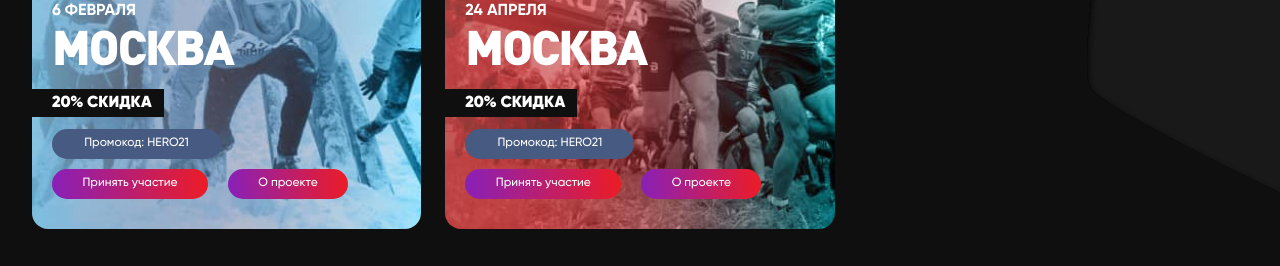
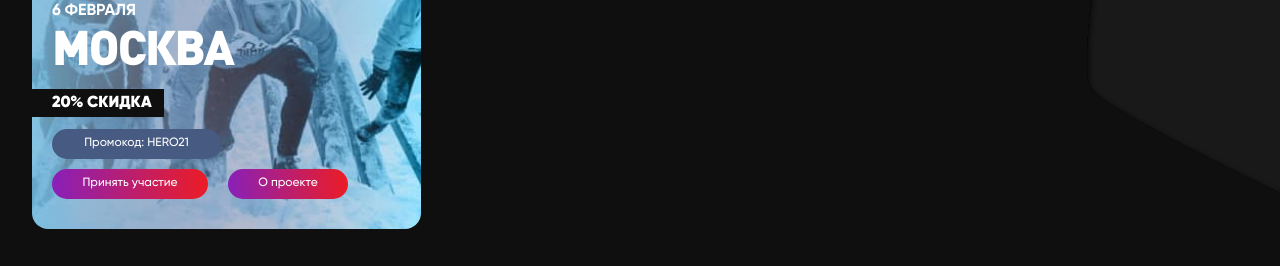
Before and after one commit to vladislavSp/black-friday, a website built with webpack: page index.html in a window 1280 px wide. Shown: the part 1481-1747 px from the top of the page. Built offline with nearby package versions, Linux system fonts and the light colour scheme.

Commit message:
Update adaptive

```diff
--- a/index.html
+++ b/index.html
@@ -100,20 +100,20 @@
             <span class="activity__sale">20% скидка</span>
             <button class="btn btn--promo" type="button" value="HERO21">Промокод:&nbsp;<span>HERO21</span></button>
             <div class="activity__btns">
-              <a class="btn btn--href" href="/">Принять участие</a>
+              <a class="btn btn--href" href="https://heroleague.ru/?buy=461395" target="_blank" rel="noopener">Принять участие</a>
               <a class="btn btn--project" href="https://heroleague.ru/race/" target="_blank" rel="noopener">О проекте</a>
             </div>
           </li>
-          <li class="activity__item activity__item--2" data-filter-block="racehero">
-            <img class="activity__img" width="84" height="42" src="assets/images/logo-racehero.svg" alt="Лого Мероприятия">
+          <li class="activity__fix" data-filter-block="racehero">
+            <!-- <img class="activity__img" width="84" height="42" src="assets/images/logo-racehero.svg" alt="Лого Мероприятия">
             <b class="activity__subtitle">24 апреля</b>
             <h3 class="activity__city">Москва</h3>
             <span class="activity__sale">20% скидка</span>
             <button class="btn btn--promo" type="button" value="HERO21">Промокод:&nbsp;<span>HERO21</span></button>
             <div class="activity__btns">
-              <a class="btn btn--href" href="/">Принять участие</a>
+              <a class="btn btn--href" href="https://heroleague.ru/?buy=461395" target="_blank" rel="noopener">Принять участие</a>
               <a class="btn btn--project" href="https://heroleague.ru/race/" target="_blank" rel="noopener">О проекте</a>
-            </div>
+            </div> -->
           </li>
           <li class="activity__fix" data-filter-block="racehero">
             <!-- activity__item activity__item--3 -->
@@ -134,7 +134,7 @@
             <span class="activity__sale">20% скидка</span>
             <button class="btn btn--promo" type="button" value="HERO21">Промокод:&nbsp;<span>HERO21</span></button>
             <div class="activity__btns">
-              <a class="btn btn--href" href="/">Принять участие</a>
+              <a class="btn btn--href" href="https://heroleague.ru/?buy=461138" target="_blank" rel="noopener">Принять участие</a>
               <a class="btn btn--project" href="https://heroleague.ru/race/" target="_blank" rel="noopener">О проекте</a>
             </div>
           </li>
@@ -145,7 +145,7 @@
             <span class="activity__sale">20% скидка</span>
             <button class="btn btn--promo" type="button" value="HERO21">Промокод:&nbsp;<span>HERO21</span></button>
             <div class="activity__btns">
-              <a class="btn btn--href" href="/">Принять участие</a>
+              <a class="btn btn--href" href="https://heroleague.ru/?buy=355997" target="_blank" rel="noopener">Принять участие</a>
               <a class="btn btn--project" href="https://heroleague.ru/race/" target="_blank" rel="noopener">О проекте</a>
             </div>
           </li>
@@ -156,7 +156,7 @@
             <span class="activity__sale">20% скидка</span>
             <button class="btn btn--promo" type="button" value="HERO21">Промокод:&nbsp;<span>HERO21</span></button>
             <div class="activity__btns">
-              <a class="btn btn--href" href="/">Принять участие</a>
+              <a class="btn btn--href" href="https://heroleague.ru/?buy=356021" target="_blank" rel="noopener">Принять участие</a>
               <a class="btn btn--project" href="https://heroleague.ru/race/" target="_blank" rel="noopener">О проекте</a>
             </div>
           </li>
@@ -167,7 +167,7 @@
             <span class="activity__sale">20% скидка</span>
             <button class="btn btn--promo" type="button" value="HERO21">Промокод:&nbsp;<span>HERO21</span></button>
             <div class="activity__btns">
-              <a class="btn btn--href" href="/">Принять участие</a>
+              <a class="btn btn--href" href="https://heroleague.ru/?buy=461052" target="_blank" rel="noopener">Принять участие</a>
               <a class="btn btn--project" href="https://heroleague.ru/race/" target="_blank" rel="noopener">О проекте</a>
             </div>
           </li>
@@ -178,7 +178,7 @@
             <span class="activity__sale">20% скидка</span>
             <button class="btn btn--promo" type="button" value="HERO21">Промокод:&nbsp;<span>HERO21</span></button>
             <div class="activity__btns">
-              <a class="btn btn--href" href="/">Принять участие</a>
+              <a class="btn btn--href" href="https://heroleague.ru/?buy=461056" target="_blank" rel="noopener">Принять участие</a>
               <a class="btn btn--project" href="https://heroleague.ru/race/" target="_blank" rel="noopener">О проекте</a>
             </div>
           </li>
@@ -189,7 +189,7 @@
             <span class="activity__sale">20% скидка</span>
             <button class="btn btn--promo" type="button" value="HERO21">Промокод:&nbsp;<span>HERO21</span></button>
             <div class="activity__btns">
-              <a class="btn btn--href" href="/">Принять участие</a>
+              <a class="btn btn--href" href="https://heroleague.ru/?buy=461066" target="_blank" rel="noopener">Принять участие</a>
               <a class="btn btn--project" href="https://heroleague.ru/race/" target="_blank" rel="noopener">О проекте</a>
             </div>
           </li>
@@ -200,7 +200,7 @@
             <span class="activity__sale">20% скидка</span>
             <button class="btn btn--promo" type="button" value="HERO21">Промокод:&nbsp;<span>HERO21</span></button>
             <div class="activity__btns">
-              <a class="btn btn--href" href="/">Принять участие</a>
+              <a class="btn btn--href" href="https://heroleague.ru/?buy=461326" target="_blank" rel="noopener">Принять участие</a>
               <a class="btn btn--project" href="https://heroleague.ru/race/" target="_blank" rel="noopener">О проекте</a>
             </div>
           </li>
@@ -211,7 +211,7 @@
             <span class="activity__sale">20% скидка</span>
             <button class="btn btn--promo" type="button" value="HERO21">Промокод:&nbsp;<span>HERO21</span></button>
             <div class="activity__btns">
-              <a class="btn btn--href" href="/">Принять участие</a>
+              <a class="btn btn--href" href="https://heroleague.ru/?buy=460906" target="_blank" rel="noopener">Принять участие</a>
               <a class="btn btn--project" href="https://heroleague.ru/race/" target="_blank" rel="noopener">О проекте</a>
             </div>
           </li>
@@ -222,7 +222,7 @@
             <span class="activity__sale">20% скидка</span>
             <button class="btn btn--promo" type="button" value="HERO21">Промокод:&nbsp;<span>HERO21</span></button>
             <div class="activity__btns">
-              <a class="btn btn--href" href="/">Принять участие</a>
+              <a class="btn btn--href" href="https://heroleague.ru/?buy=460877" target="_blank" rel="noopener">Принять участие</a>
               <a class="btn btn--project" href="https://heroleague.ru/race/" target="_blank" rel="noopener">О проекте</a>
             </div>
           </li>
@@ -232,12 +232,11 @@
           <div class="banner__wrap">
             <h2 class="banner__title">Бежит вся Россия!</h2>
             <b class="banner__text">V Всероссийский полумарафон</b>
-            <span class="activity__sale activity__sale--banner">скидка до 20%</span>
+            <span class="activity__sale activity__sale--banner">скидка 15%</span>
             <div class="banner__btns">
               <button class="banner__btn btn btn--promo" type="button" value="ZABEG21">Промокод:&nbsp;<span>ZABEG21</span></button>
-              <button class="banner__btn btn btn--promo" type="button" value="ZABEGON21">Промокод:&nbsp;<span>ZABEGON21</span></button>
-              <a class="banner__btn btn btn--href" href="https://забег.рф/#format" target="_blank" rel="noopener">Принять участие</a>
-              <!-- <a class="btn btn--project" href="/">О проекте</a> -->
+              <!-- <button class="banner__btn btn btn--promo" type="button" value="ZABEGON21">Промокод:&nbsp;<span>ZABEGON21</span></button> -->
+              <a class="banner__btn btn btn--href" href="https://heroleague.ru/?buy=434762" target="_blank" rel="noopener">Принять участие</a>
             </div>
           </div>
 
@@ -252,9 +251,9 @@
             <h3 class="activity__city activity__city--sec">Москва</h3>
             <span class="activity__sale activity__sale--sec">20% скидка</span>
             <div class="activity__btns activity__btns--sec">
-              <a class="activity__btn activity__btn--sec btn btn--project" href="/">О проекте</a>
+              <a class="activity__btn activity__btn--sec btn btn--project" href="https://heroleague.ru/arena/ru/" target="_blank" rel="noopener">О проекте</a>
               <button class="activity__btn activity__btn--sec btn btn--promo" type="button" value="ARENA21">Промокод: ARENA21</button>
-              <a class="btn btn--href" href="https://heroleague.ru/arena/ru/" target="_blank" rel="noopener">Принять участие</a>
+              <a class="btn btn--href" href="https://heroleague.ru/?buy=407005" target="_blank" rel="noopener">Принять участие</a>
             </div>
           </li>
           <li class="activity__item proj proj--2" data-filter-block="games">
@@ -262,9 +261,9 @@
             <h3 class="activity__city activity__city--sec">Москва</h3>
             <span class="activity__sale activity__sale--sec">20% скидка</span>
             <div class="activity__btns activity__btns--sec">
-              <a class="activity__btn activity__btn--sec btn btn--project" href="/">О проекте</a>
+              <a class="activity__btn activity__btn--sec btn btn--project" href="https://games.heroleague.ru/" target="_blank" rel="noopener">О проекте</a>
               <button class="activity__btn activity__btn--sec btn btn--promo" type="button" value="IGRA20">Промокод: IGRA20</button>
-              <a class="btn btn--href" href="https://games.heroleague.ru/" target="_blank" rel="noopener">Принять участие</a>
+              <a class="btn btn--href" href="https://heroleague.ru/?buy=374301" target="_blank" rel="noopener">Принять участие</a>
             </div>
           </li>
           <li class="activity__item proj proj--3" data-filter-block="letape">
@@ -272,9 +271,9 @@
             <h3 class="activity__city activity__city--sec">Москва</h3>
             <span class="activity__sale activity__sale--sec">20% скидка</span>
             <div class="activity__btns activity__btns--sec">
-              <a class="activity__btn activity__btn--sec btn btn--project" href="/">О проекте</a>
+              <a class="activity__btn activity__btn--sec btn btn--project" href="#">О проекте</a>
               <button class="activity__btn activity__btn--sec btn btn--promo" type="button" value="LETAPE21">Промокод: LETAPE21</button>
-              <a class="btn btn--href" href="/">Принять участие</a>
+              <a class="btn btn--href" href="#">Принять участие</a>
             </div>
           </li>
           <li class="activity__item proj proj--4" data-filter-block="letape">
@@ -282,9 +281,9 @@
             <h3 class="activity__city activity__city--sec activity__city--spb">Санкт-Петербург</h3>
             <span class="activity__sale activity__sale--sec">20% скидка</span>
             <div class="activity__btns activity__btns--sec">
-              <a class="activity__btn activity__btn--sec btn btn--project" href="/">О проекте</a>
+              <a class="activity__btn activity__btn--sec btn btn--project" href="#">О проекте</a>
               <button class="activity__btn activity__btn--sec btn btn--promo" type="button" value="LETAPE21">Промокод: LETAPE21</button>
-              <a class="btn btn--href" href="/">Принять участие</a>
+              <a class="btn btn--href" href="#">Принять участие</a>
             </div>
           </li>
         </ul>
--- a/src/js/copy.js
+++ b/src/js/copy.js
@@ -25,4 +25,4 @@ const copyText = (evt) => {
 }
 
 
-if (btnsCopy.length) btnsCopy.forEach(btn => btn.addEventListener('click', copyText));
+// if (btnsCopy.length) btnsCopy.forEach(btn => btn.addEventListener('click', copyText));
--- a/src/scss/activity.scss
+++ b/src/scss/activity.scss
@@ -15,7 +15,7 @@
 
 .activity__list {
   display: grid;
-  grid-template-columns: repeat(auto-fit, minmax(20rem, 1fr));
+  grid-template-columns: repeat(auto-fit, minmax(22rem, 1fr));
   gap: 1.5rem;
   row-gap: 2.5rem;
 
@@ -231,11 +231,10 @@
   }
 }
 
-@media (max-width: 1439px) {
-  .activity__list {
-    grid-template-columns: repeat(3, 1fr);
-  }
+.activity__fix {
+  display: flex;
 }
+
 
 @media (max-width: 1199px) {
   .activity__list {
```
